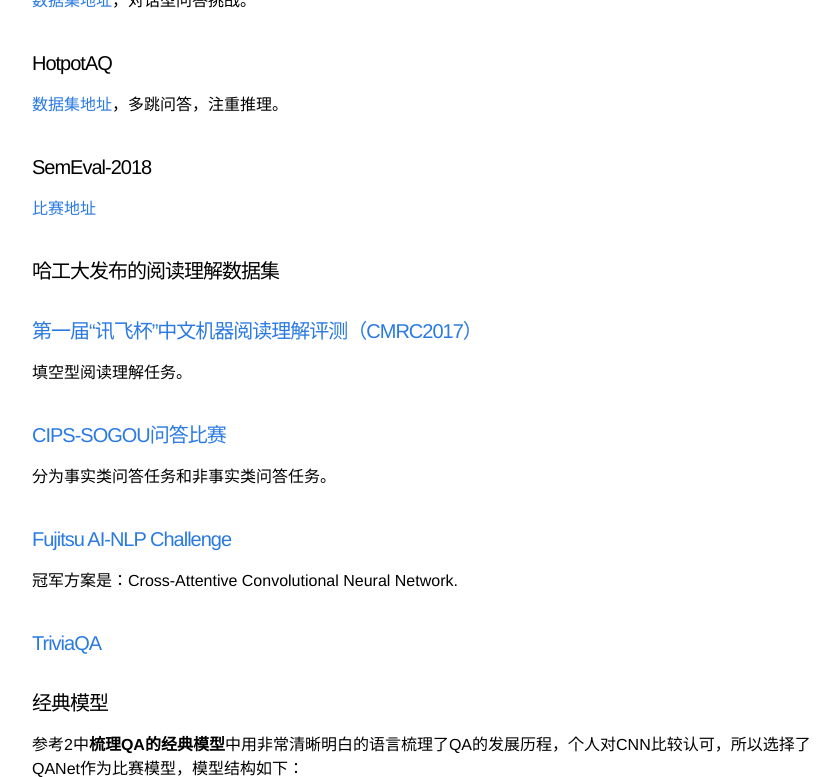
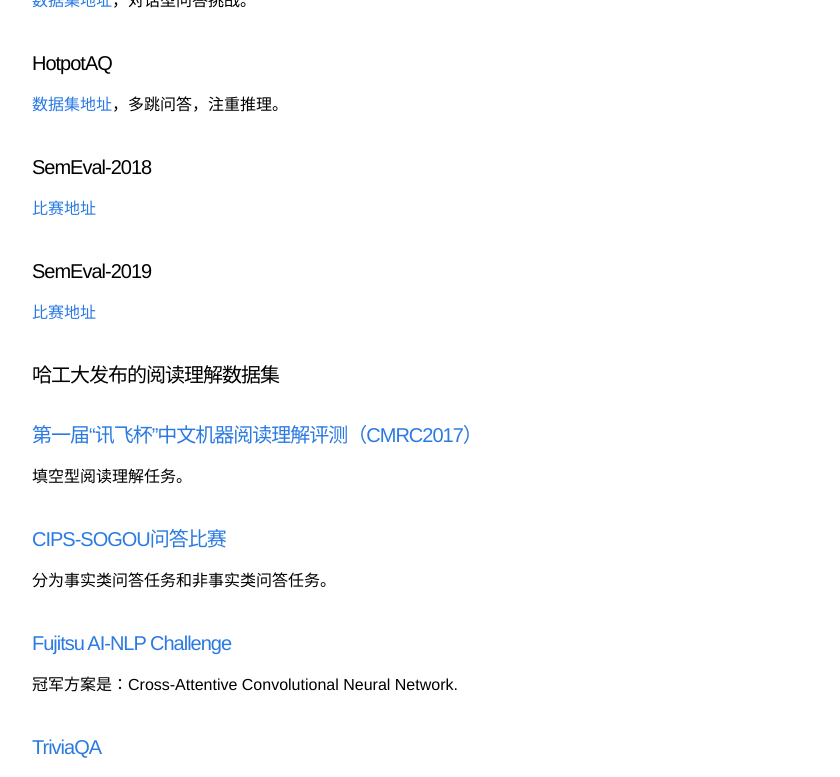
Before and after one commit to zhpmatrix/zhpmatrix.github.io, a Jekyll site: the page built from _posts/2018-08-27-machine-reading-comprehension.md, in a window 1280 px wide and 900 px high, scrolled down 2596 px, cut to the strip 0-777 px from the top of the window. Shown: the whole strip, without its empty margins (208-1048 px from the left). Built offline with Jekyll 4.4.1, drawn with Linux system fonts in a browser that asks for light colours; comment, search, counter and statistics services are not loaded.

Commit message:
add new data from SemEval2019

```diff
--- a/_posts/2018-08-27-machine-reading-comprehension.md
+++ b/_posts/2018-08-27-machine-reading-comprehension.md
@@ -116,6 +116,12 @@ mathjax: true
 
 [比赛地址](https://competitions.codalab.org/competitions/17184#phases)
 
+
+#### SemEval-2019
+
+[比赛地址](https://competitions.codalab.org/competitions/20013#results)
+
+
 #### 哈工大发布的阅读理解数据集
 
 #### [第一届“讯飞杯”中文机器阅读理解评测（CMRC2017）](http://www.cips-cl.org/static/CCL2017/iflytek.html)
```
